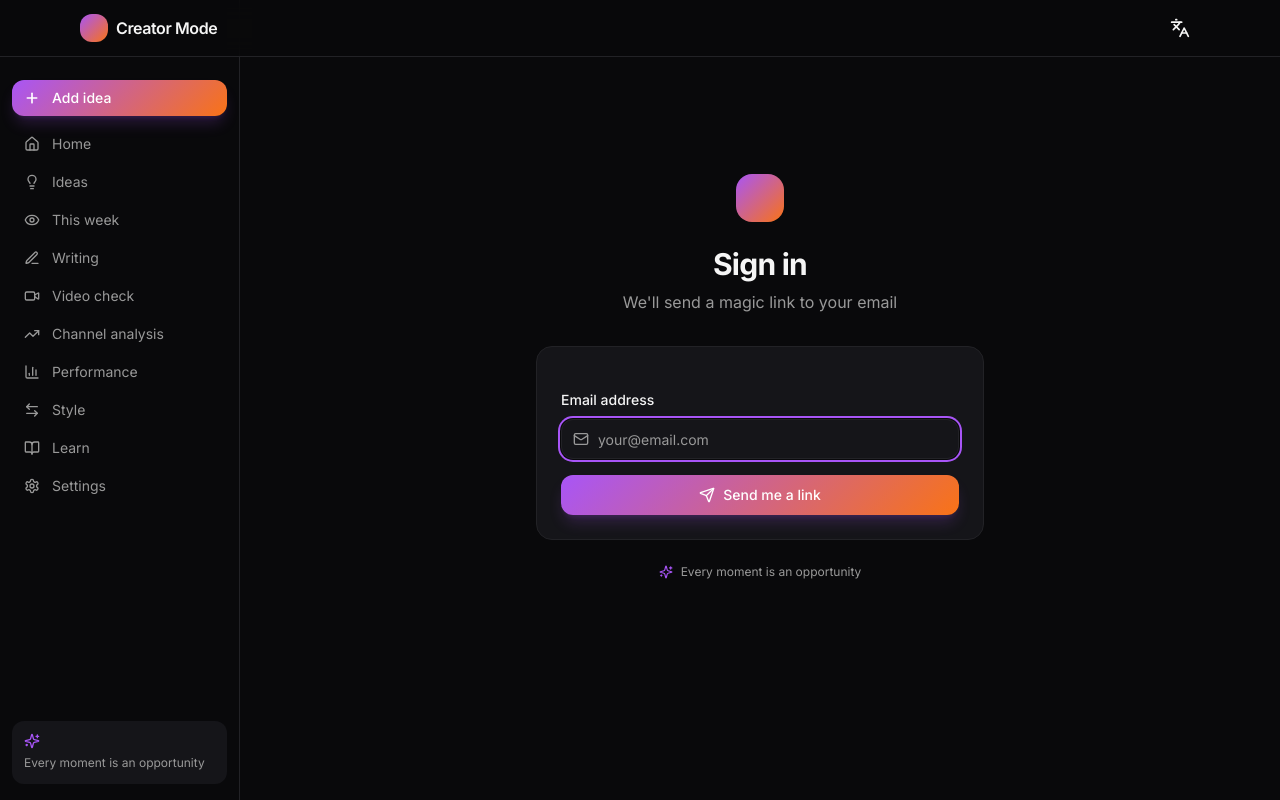
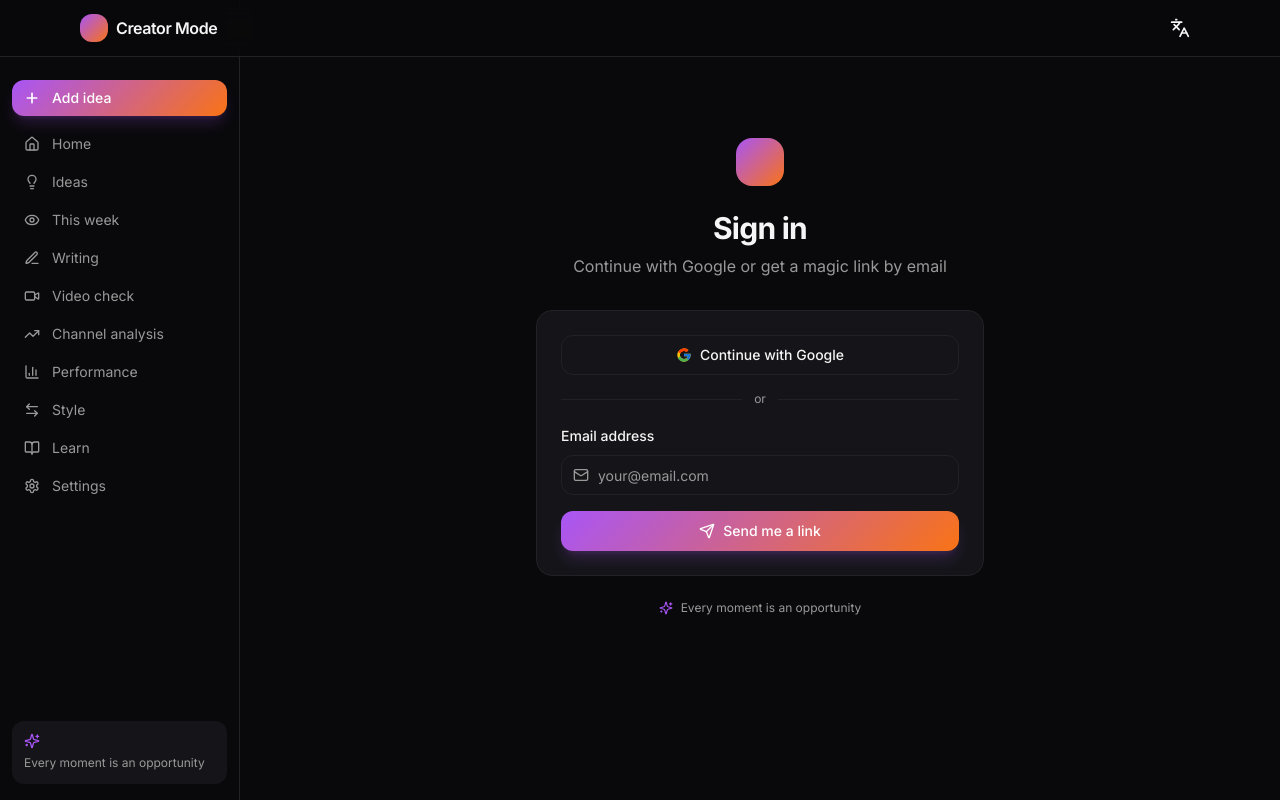
Before and after one commit to barharel2002-bot/-, a Next.js app: page /en/auth in a window 1280 px wide. Built offline with nearby package versions, Linux system fonts and the light colour scheme; no server answers.

Commit message:
feat(auth): add Sign in with Google (preferred) above magic link fallback

```diff
--- a/src/components/auth/sign-in-form.tsx
+++ b/src/components/auth/sign-in-form.tsx
@@ -7,6 +7,7 @@ import { Button } from '@/components/ui/button';
 import { Input } from '@/components/ui/input';
 import { Label } from '@/components/ui/label';
 import { sendMagicLink } from '@/lib/auth/actions';
+import { createClient } from '@/lib/supabase/client';
 
 export function SignInForm() {
   const t = useTranslations('auth');
@@ -32,6 +33,24 @@ export function SignInForm() {
     });
   }
 
+  async function handleGoogleSignIn() {
+    setStatus('idle');
+    setErrorKey(null);
+    const supabase = createClient();
+    const { error } = await supabase.auth.signInWithOAuth({
+      provider: 'google',
+      options: {
+        redirectTo: `${window.location.origin}/auth/callback?next=/${locale}`,
+      },
+    });
+    if (error) {
+      console.error('[auth] google sign-in failed:', error.message);
+      setStatus('error');
+      setErrorKey('error');
+    }
+    // הצלחה → Supabase מבצע redirect אוטומטי לדף ההסכמה של Google
+  }
+
   // אחרי שליחה מוצלחת — מסך אישור
   if (status === 'sent') {
     return (
@@ -48,6 +67,26 @@ export function SignInForm() {
   }
 
   return (
+    <div className="space-y-4">
+      {/* Google sign-in (preferred — instant, no email round trip) */}
+      <Button
+        type="button"
+        variant="outline"
+        onClick={handleGoogleSignIn}
+        disabled={isPending}
+        className="w-full"
+      >
+        <GoogleIcon />
+        {t('continueWithGoogle')}
+      </Button>
+
+      <div className="relative flex items-center gap-3">
+        <div className="h-px flex-1 bg-border" />
+        <span className="text-xs text-muted-foreground">{t('or')}</span>
+        <div className="h-px flex-1 bg-border" />
+      </div>
+
+      {/* Magic link fallback */}
       <form onSubmit={handleSubmit} className="space-y-4">
         <input type="hidden" name="locale" value={locale} />
 
@@ -63,7 +102,6 @@ export function SignInForm() {
               value={email}
               onChange={(e) => setEmail(e.target.value)}
               required
-            autoFocus
               className="ps-9"
               dir="ltr"
             />
@@ -78,5 +116,34 @@ export function SignInForm() {
           {isPending ? t('sending') : t('send')}
         </Button>
       </form>
+    </div>
   );
 }
+
+function GoogleIcon() {
+  return (
+    <svg
+      xmlns="http://www.w3.org/2000/svg"
+      viewBox="0 0 48 48"
+      className="h-4 w-4"
+      aria-hidden="true"
+    >
+      <path
+        fill="#FFC107"
+        d="M43.6 20.5H42V20H24v8h11.3a12 12 0 0 1-11.3 8 12 12 0 1 1 7.9-21l5.6-5.7A20 20 0 1 0 44 24c0-1.2-.1-2.4-.4-3.5z"
+      />
+      <path
+        fill="#FF3D00"
+        d="M6.3 14.7l6.6 4.8A12 12 0 0 1 24 12a12 12 0 0 1 7.9 3l5.6-5.7A20 20 0 0 0 6.3 14.7z"
+      />
+      <path
+        fill="#4CAF50"
+        d="M24 44a20 20 0 0 0 13.5-5.2l-6.2-5.3A12 12 0 0 1 24 36a12 12 0 0 1-11.3-8L6 32.8A20 20 0 0 0 24 44z"
+      />
+      <path
+        fill="#1976D2"
+        d="M43.6 20.5H42V20H24v8h11.3a12 12 0 0 1-4 5.5l6.2 5.3a20 20 0 0 0 6.5-15.3c0-1.2-.1-2.4-.4-3z"
+      />
+    </svg>
+  );
+}
--- a/src/i18n/messages/en.json
+++ b/src/i18n/messages/en.json
@@ -452,14 +452,16 @@
   },
   "auth": {
     "title": "Sign in",
-    "subtitle": "We'll send a magic link to your email",
+    "subtitle": "Continue with Google or get a magic link by email",
     "emailLabel": "Email address",
     "emailPlaceholder": "your@email.com",
     "send": "Send me a link",
     "sending": "Sending",
     "checkInbox": "Open your email and click the link.",
     "error": "Failed to send. Try again.",
-    "errorInvalidEmail": "Invalid email address"
+    "errorInvalidEmail": "Invalid email address",
+    "continueWithGoogle": "Continue with Google",
+    "or": "or"
   },
   "setup": {
     "title": "Initial setup required",
--- a/src/i18n/messages/he.json
+++ b/src/i18n/messages/he.json
@@ -486,14 +486,16 @@
   },
   "auth": {
     "title": "התחברות",
-    "subtitle": "נשלח אליך קישור קסום למייל",
+    "subtitle": "המשך עם Google או קבל קישור קסום למייל",
     "emailLabel": "כתובת מייל",
     "emailPlaceholder": "your@email.com",
     "send": "שלח לי קישור",
     "sending": "שולח",
     "checkInbox": "פתח את המייל שלך ולחץ על הקישור.",
     "error": "השליחה נכשלה. נסה שוב.",
-    "errorInvalidEmail": "כתובת מייל לא תקינה"
+    "errorInvalidEmail": "כתובת מייל לא תקינה",
+    "continueWithGoogle": "המשך עם Google",
+    "or": "או"
   },
   "setup": {
     "title": "הגדרת ראשונית נדרשת",
```
Lines whose indentation alone changed are shown as unchanged.
